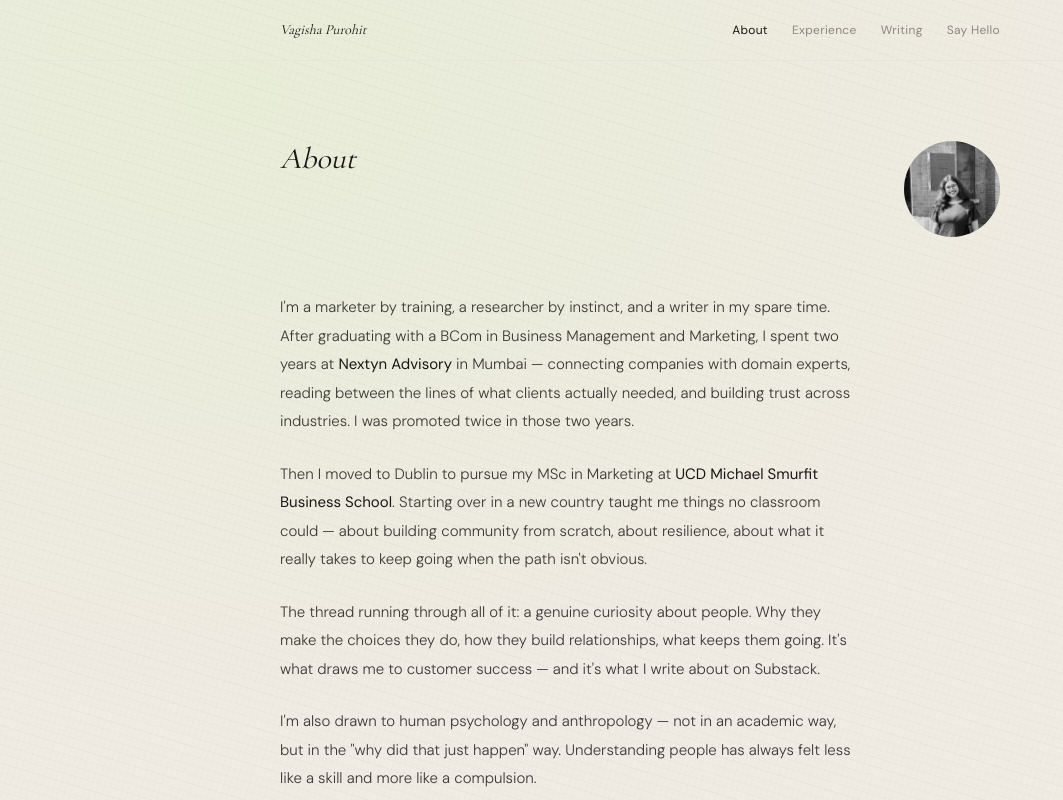
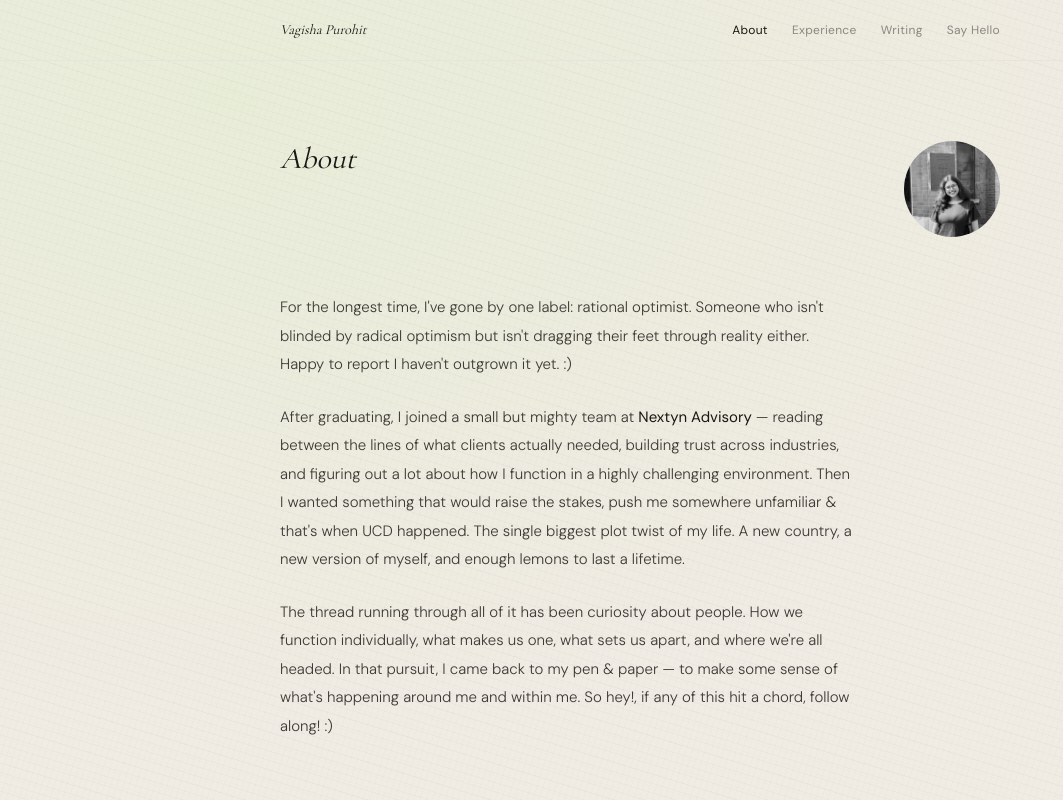
Before and after one commit to vagiishaa/VagishaP-Website, a Next.js app: page /about in a window 1280 px wide. Shown: the top 800 px of the page, without its empty margins (0-1063 px from the left). Built offline with nearby package versions, Linux system fonts and the light colour scheme.

Commit message:
Rewrite About page copy

```diff
--- a/app/about/page.tsx
+++ b/app/about/page.tsx
@@ -25,28 +25,24 @@ export default function About() {
 
         <div className="max-w-xl space-y-6 text-body leading-[1.9] font-light text-[15px]">
           <p>
-            I'm a marketer by training, a researcher by instinct, and a writer in my spare time.
-            After graduating with a BCom in Business Management and Marketing, I spent two years at{' '}
-            <span className="text-ink font-normal">Nextyn Advisory</span> in Mumbai — connecting
-            companies with domain experts, reading between the lines of what clients actually needed,
-            and building trust across industries. I was promoted twice in those two years.
+            For the longest time, I've gone by one label: rational optimist. Someone who isn't
+            blinded by radical optimism but isn't dragging their feet through reality either.
+            Happy to report I haven't outgrown it yet. :)
           </p>
           <p>
-            Then I moved to Dublin to pursue my MSc in Marketing at{' '}
-            <span className="text-ink font-normal">UCD Michael Smurfit Business School</span>.
-            Starting over in a new country taught me things no classroom could — about building
-            community from scratch, about resilience, about what it really takes to keep going when
-            the path isn't obvious.
+            After graduating, I joined a small but mighty team at{' '}
+            <span className="text-ink font-normal">Nextyn Advisory</span> — reading between the
+            lines of what clients actually needed, building trust across industries, and figuring
+            out a lot about how I function in a highly challenging environment. Then I wanted
+            something that would raise the stakes, push me somewhere unfamiliar & that's when
+            UCD happened. The single biggest plot twist of my life. A new country, a new version
+            of myself, and enough lemons to last a lifetime.
           </p>
           <p>
-            The thread running through all of it: a genuine curiosity about people. Why they make
-            the choices they do, how they build relationships, what keeps them going. It's what draws
-            me to customer success — and it's what I write about on Substack.
-          </p>
-          <p>
-            I'm also drawn to human psychology and anthropology — not in an academic way, but in the
-            "why did that just happen" way. Understanding people has always felt less like a skill
-            and more like a compulsion.
+            The thread running through all of it has been curiosity about people. How we function
+            individually, what makes us one, what sets us apart, and where we're all headed. In
+            that pursuit, I came back to my pen & paper — to make some sense of what's happening
+            around me and within me. So hey!, if any of this hit a chord, follow along! :)
           </p>
         </div>
 
```
